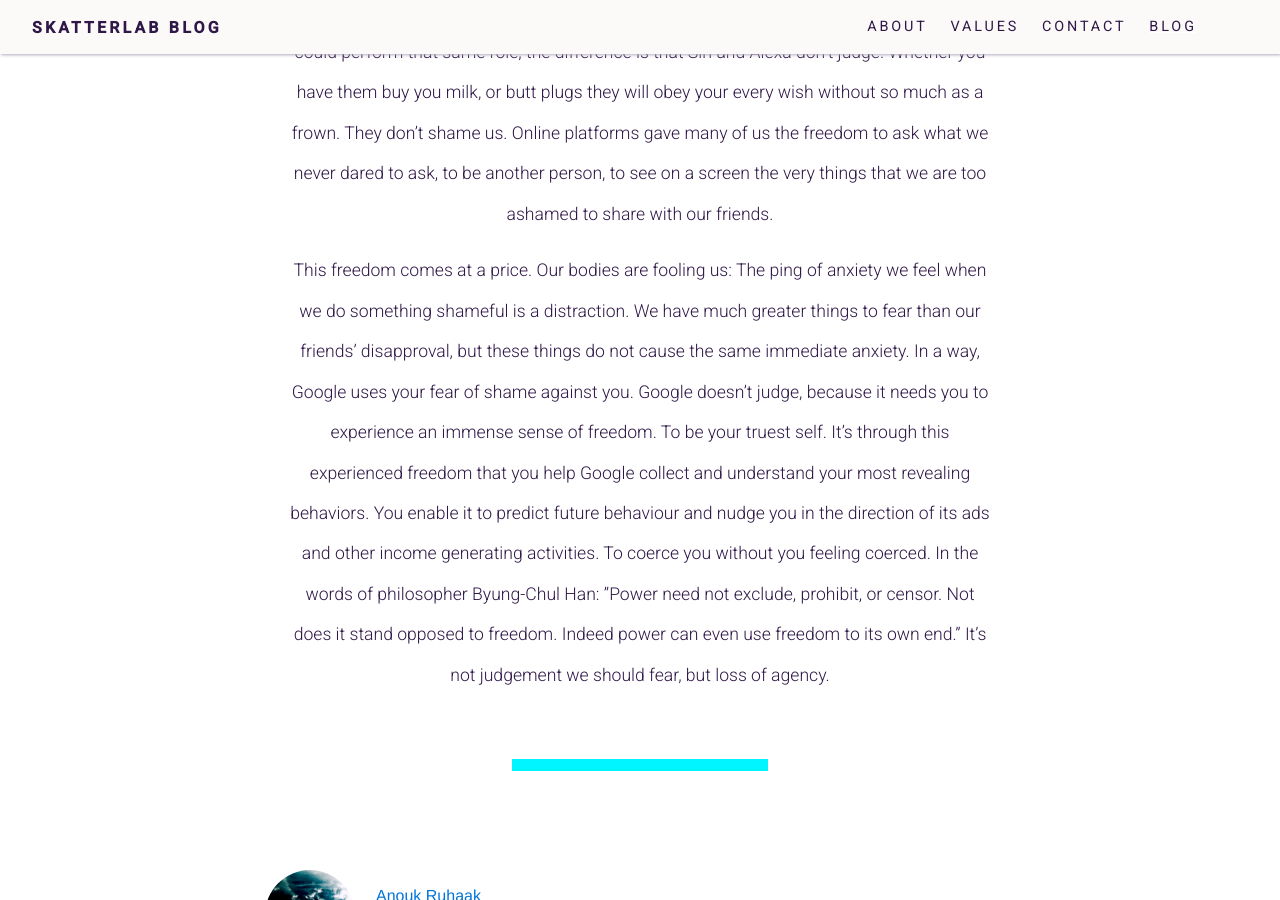
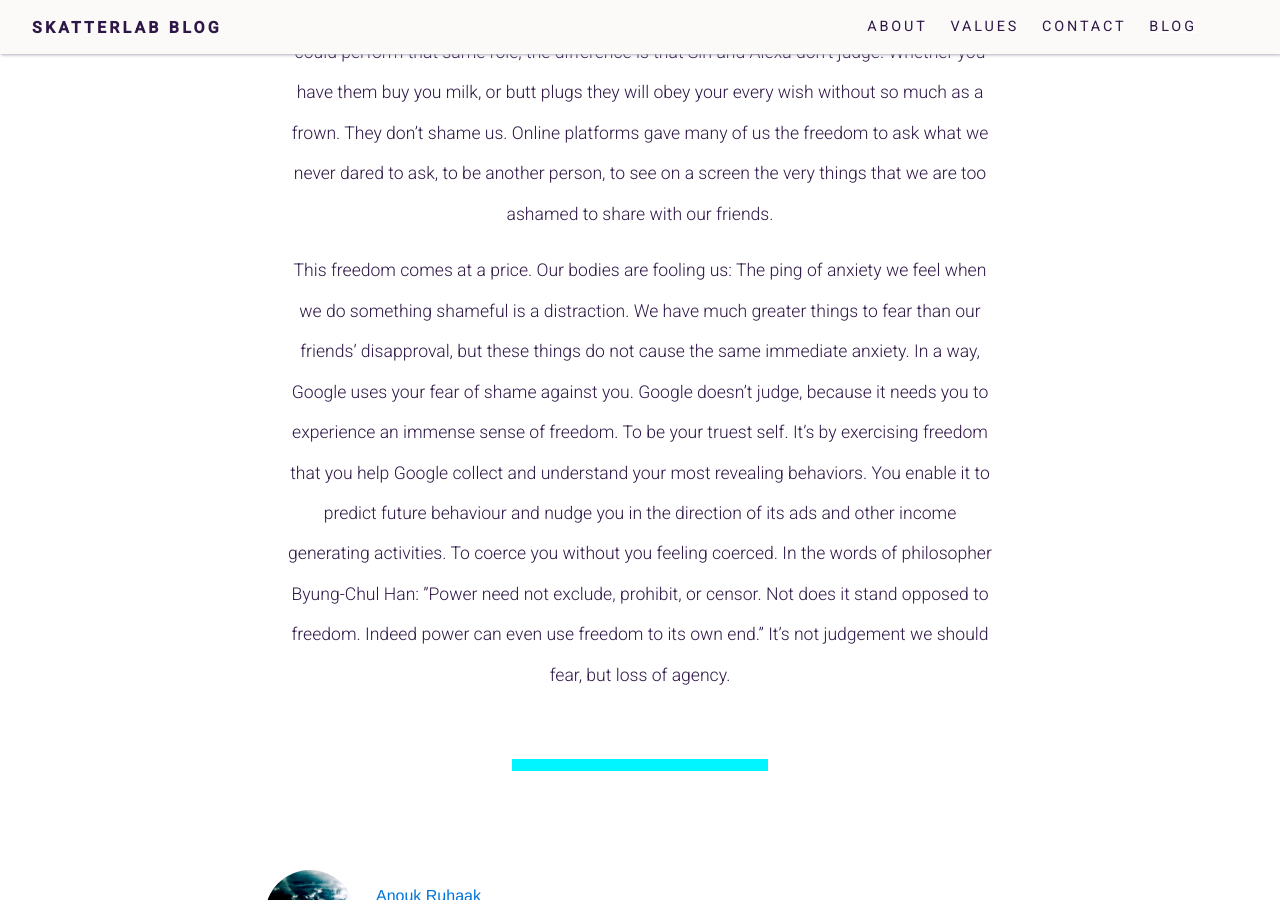
Before and after one commit to communaldata/communaldata, a Jekyll site: the page built from _posts/2018-05-13-capitalizing-freedom.md, in a window 1280 px wide and 900 px high, scrolled down 1160 px. Built offline with Jekyll 4.4.1, drawn with Linux system fonts in a browser that asks for light colours; nearby versions of some CDN libraries; library files that are not in the unit come from our copies.

Commit message:
word change

```diff
--- a/_posts/2018-05-13-capitalizing-freedom.md
+++ b/_posts/2018-05-13-capitalizing-freedom.md
@@ -14,4 +14,4 @@
 
 Most of us would not invite a salesperson to spend a day on the couch with us. We’d feel watched. Yet we are happy to have our phones with us all day, or Echo on standby. Why? It is convenient having a little box to order groceries from. And while a fully grown human could perform that same role, the difference is that Siri and Alexa don’t judge. Whether you have them buy you milk, or butt plugs they will obey your every wish without so much as a frown. They don’t shame us. Online platforms gave many of us the freedom to ask what we never dared to ask, to be another person, to see on a screen the very things that we are too ashamed to share with our friends.
 
-This freedom comes at a price. Our bodies are fooling us: The ping of anxiety we feel when we do something shameful is a distraction. We have much greater things to fear than our friends' disapproval, but these things do not cause the same immediate anxiety. In a way, Google uses your fear of shame against you. Google doesn't judge, because it needs you to experience an immense sense of freedom. To be your truest self. It’s through this experienced freedom that you help Google collect and understand your most revealing behaviors. You enable it to predict future behaviour and nudge you in the direction of its ads and other income generating activities. To coerce you without you feeling coerced. In the words of philosopher Byung-Chul Han: ”Power need not exclude, prohibit, or censor. Not does it stand opposed to freedom. Indeed power can even use freedom to its own end.” It’s not judgement we should fear, but loss of agency.
+This freedom comes at a price. Our bodies are fooling us: The ping of anxiety we feel when we do something shameful is a distraction. We have much greater things to fear than our friends' disapproval, but these things do not cause the same immediate anxiety. In a way, Google uses your fear of shame against you. Google doesn't judge, because it needs you to experience an immense sense of freedom. To be your truest self. It’s by exercising freedom that you help Google collect and understand your most revealing behaviors. You enable it to predict future behaviour and nudge you in the direction of its ads and other income generating activities. To coerce you without you feeling coerced. In the words of philosopher Byung-Chul Han: ”Power need not exclude, prohibit, or censor. Not does it stand opposed to freedom. Indeed power can even use freedom to its own end.” It’s not judgement we should fear, but loss of agency.
```
